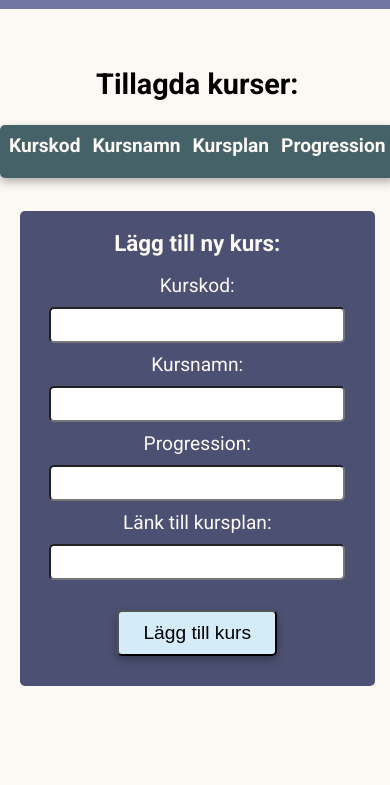
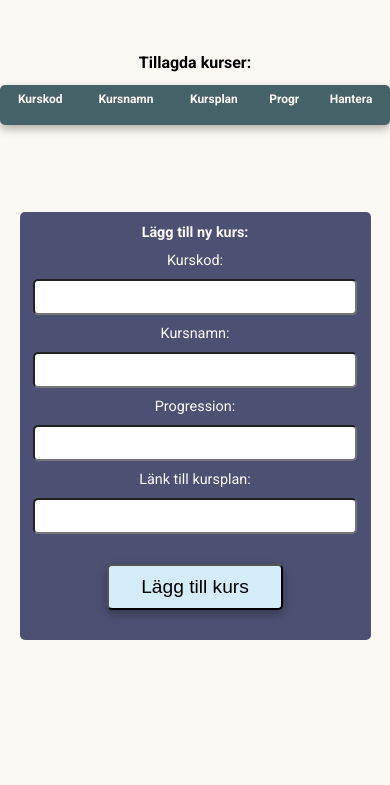
Before and after one commit to victoriah-svg/lab1_TypeScript, a website built with Vite: page index.html in a window 390 px wide. Shown: the part 91-876 px from the top of the page. Built offline with nearby package versions, Linux system fonts and the light colour scheme.

Commit message:
lagt till mediaquery för mobil samt styling för tabell och formulär i mobilläge

```diff
--- a/index.html
+++ b/index.html
@@ -21,7 +21,8 @@
             <th>Kurskod</th>
             <th>Kursnamn</th>
             <th>Kursplan</th>
-            <th>Progression</th>
+            <th>Progr</th>
+            <th>Hantera</th>
           </tr>
         </thead>
         <tbody>
--- a/src/CSS/_layout.scss
+++ b/src/CSS/_layout.scss
@@ -3,12 +3,14 @@
 #mainStart {
     display: grid;
     justify-items: center;
+    row-gap: 30px;
 }
 
 #printedCourseSection{
     align-self: center;
     display: grid;
     justify-items: center;
+    width: 90%;
 }
 
 #addNewCourseSection{
@@ -49,3 +51,34 @@ input:not(#submitBtn){
     opacity: 0.8;
     cursor: pointer;
 }
+
+/*--Mobil-läge--*/
+@media screen and (max-width: 600px) {
+    body{
+        font-size: 0.9rem;
+    }
+
+    h1:not(#logo){
+        font-size: 1rem;
+    }
+
+    h2{
+        font-size: 0.9rem;
+    }
+
+    form{
+        width: 100%;
+        padding: 0;
+
+    }
+
+    table{
+         padding: 0;
+        width: 100%;
+        font-size: 12px;
+    }
+
+    #printedCourseSection{
+        width: 100%;
+    }
+}
```
